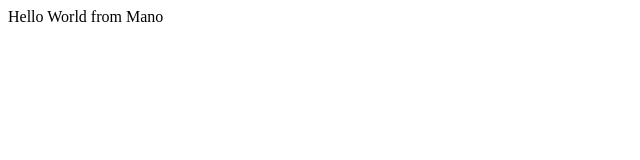
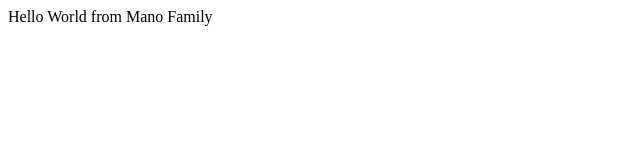
Before and after one commit to malikubaidurrehman/bootcamp20203105, a plain HTML site: page index.html in a window 1280 px wide. Shown: the full height of the page, 0-640 px from the left. Drawn offline with Linux system fonts and the light colour scheme.

Commit message:
changing in index.html

```diff
--- a/index.html
+++ b/index.html
@@ -5,7 +5,7 @@
 </head>
 <body>
     <div>
-        Hello World from Mano
+        Hello World from Mano Family
     </div>
 
 </body>
```
